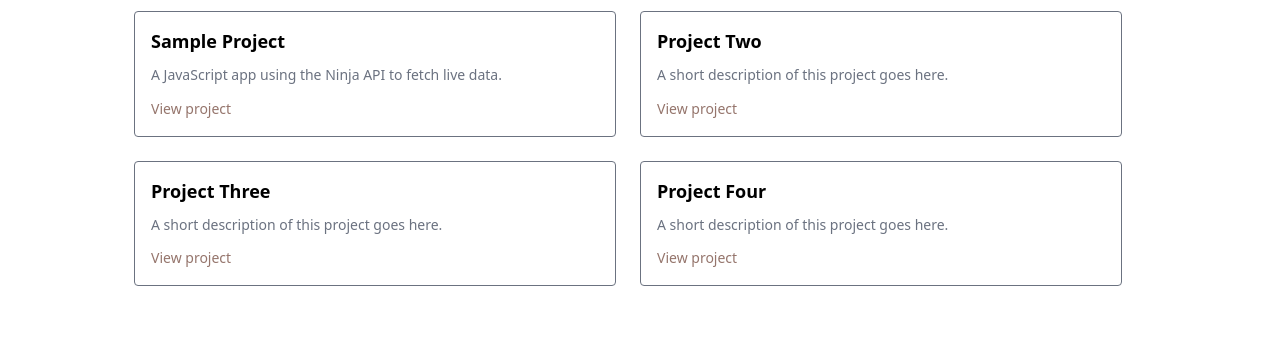
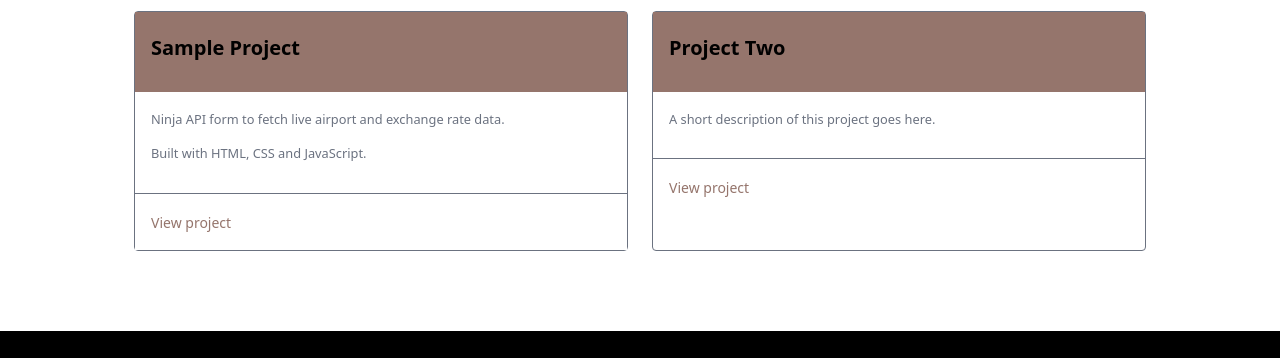
Before and after one commit to Nonoka-T/WebTech-Final, a website: page projects.html in a window 1280 px wide. Shown: the part 242-600 px from the top of the page. Drawn offline with Linux system fonts and the light colour scheme.

Commit message:
feat(projects): add projects page

```diff
--- a/assets/css/styles.css
+++ b/assets/css/styles.css
@@ -500,41 +500,50 @@
 }
 
 .projects-grid {
-  display: grid;
-  grid-template-columns: 1fr;
+  display: flex;
+  flex-direction: column;
 }
 
-.project-tile {
-  background-color: #ffffff;
+.project-card {
   border: 1px solid #6B7280;
-  border-radius: 4px;
+  display: flex;
+  flex-direction: column;
   margin-bottom: 1.5rem;
 }
 
-.project-tile-body {
+.project-card-header {
+  background-color: #95756C;
+  color: #ffffff;
   padding: 1rem;
 }
 
-.project-tile h3 {
-  font-size: 1.125rem;
+.project-card-header h3 {
+  font-size: 1.25rem;
   font-weight: 700;
-  color: #000000;
-  margin-bottom: 0.5rem;
 }
 
-.project-tile p {
-  font-size: 0.875rem;
+.project-card-body {
+  padding: 1rem;
+}
+
+.project-card-body p {
   line-height: 1.75;
   color: #6B7280;
-  margin-bottom: 0.5rem;
+  margin-bottom: 0.75rem;
 }
 
-.project-tile a {
-  font-size: 0.875rem;
-  color: #95756C;
+.project-card-footer {
+  background-color: #ffffff;
+  border-top: 1px solid #6B7280;
+  padding: 1rem;
 }
 
-.project-tile a:hover {
+.project-card-footer a {
+  color: #95756C;
+  font-size: 0.875rem;
+}
+
+.project-card-footer a:hover {
   text-decoration: underline;
 }
 
@@ -596,16 +605,17 @@
     grid-template-columns: repeat(3, 1fr);
   }
 
-  .project-card {
+  .projects-grid {
     flex-direction: row;
   }
 
-  .projects-grid {
-    grid-template-columns: repeat(2, 1fr);
+  .project-card {
+    flex: 1;
+    margin-right: 1.5rem;
   }
 
-  .project-tile {
-    margin-right: 1.5rem;
+  .project-card:last-child {
+    margin-right: 0;
   }
 
   .footer-inner {
--- a/projects.html
+++ b/projects.html
@@ -20,6 +20,7 @@
       <li><a href="about.html">About</a></li>
       <li><a href="resume.html">Resume</a></li>
       <li><a href="projects.html">Projects</a></li>
+      <li><a href="sample-project.html">Sample Projects</a></li>
       <li><a href="contact.html">Contact</a></li>
     </ul>
   </nav>
@@ -31,38 +32,30 @@
 
       <div class="projects-grid">
 
-        <article class="project-tile">
-          <div class="project-tile-body">
+        <article class="project-card">
+          <header class="project-card-header">
             <h3>Sample Project</h3>
-            <p>A JavaScript app using the Ninja API to fetch live data.</p>
+          </header>
+          <div class="project-card-body">
+            <p>Ninja API form to fetch live airport and exchange rate data.</p>
+            <p>Built with HTML, CSS and JavaScript.</p>
+          </div>
+          <footer class="project-card-footer">
             <a href="sample-project.html">View project</a>
-          </div>
+          </footer>
         </article>
 
-        <article class="project-tile">
-          <div class="project-tile-body">
+        <article class="project-card">
+          <header class="project-card-header">
             <h3>Project Two</h3>
+          </header>
+          <div class="project-card-body">
             <p>A short description of this project goes here.</p>
+          </div>
+          <footer class="project-card-footer">
             <a href="#">View project</a>
-          </div>
+          </footer>
         </article>
-
-        <article class="project-tile">
-          <div class="project-tile-body">
-            <h3>Project Three</h3>
-            <p>A short description of this project goes here.</p>
-            <a href="#">View project</a>
-          </div>
-        </article>
-
-        <article class="project-tile">
-          <div class="project-tile-body">
-            <h3>Project Four</h3>
-            <p>A short description of this project goes here.</p>
-            <a href="#">View project</a>
-          </div>
-        </article>
-
       </div>
     </section>
 
@@ -75,7 +68,7 @@
       </div>
       <nav aria-label="Footer navigation">
         <ul>
-          <li><a href="https://www.northmetrotafe.edu.au">North Metro TAFE</a></li>
+          <li><a href="https://www.northmetrotafe.wa.edu.au/">North Metro TAFE</a></li>
           <li><a href="https://components.dev.screencraft.net.au">ScreenCraft Dev Sites</a></li>
           <li><a href="contact.html">Contact Us</a></li>
           <li><a href="copyright.html">Copyright</a></li>
```
Also changed, not shown: about.html (+2 -1 lines), contact.html (+2 -1 lines), copyright.html (+3 -2 lines), index.html (+2 -1 lines), resume.html (+2 -1 lines), sample-project.html (added), 8 other files.
